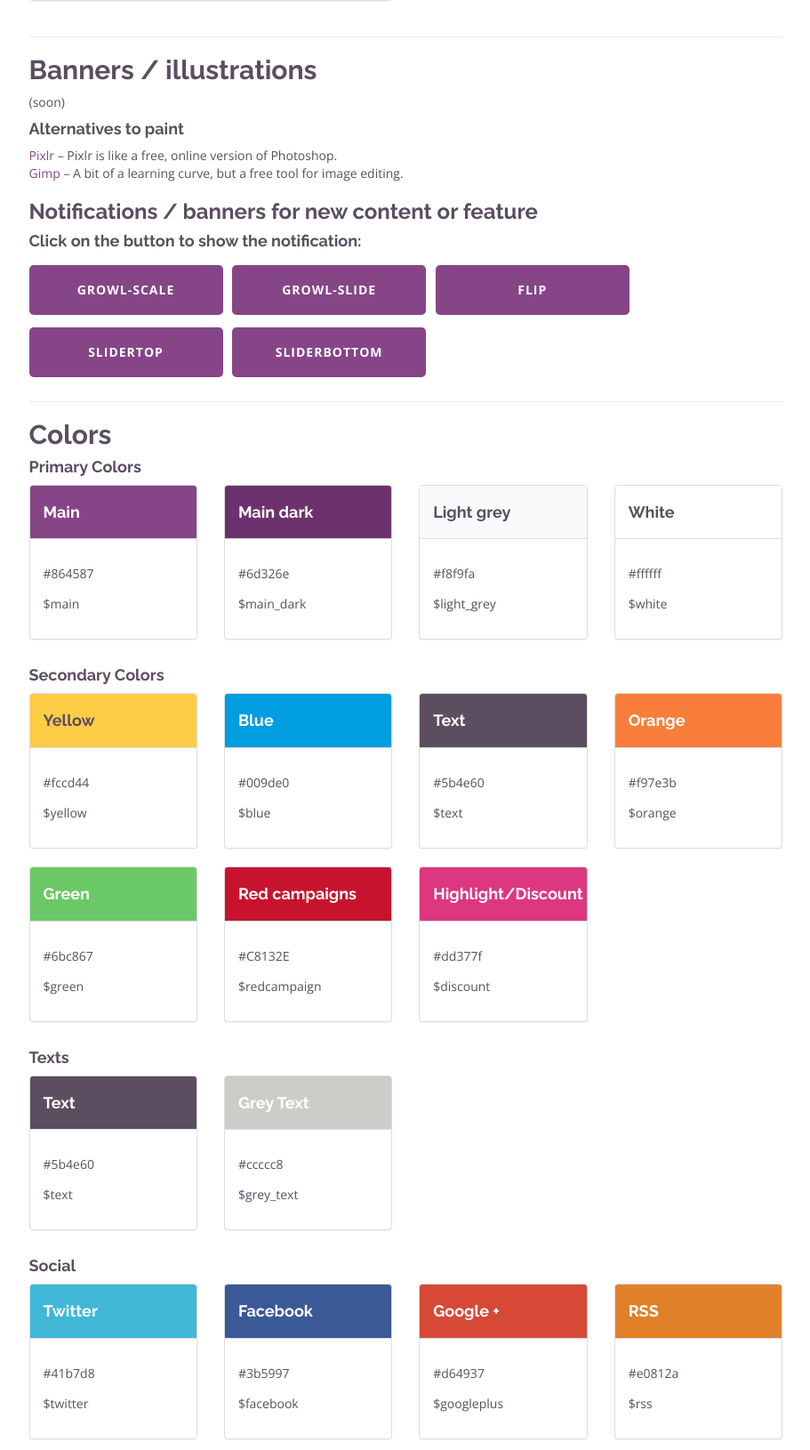
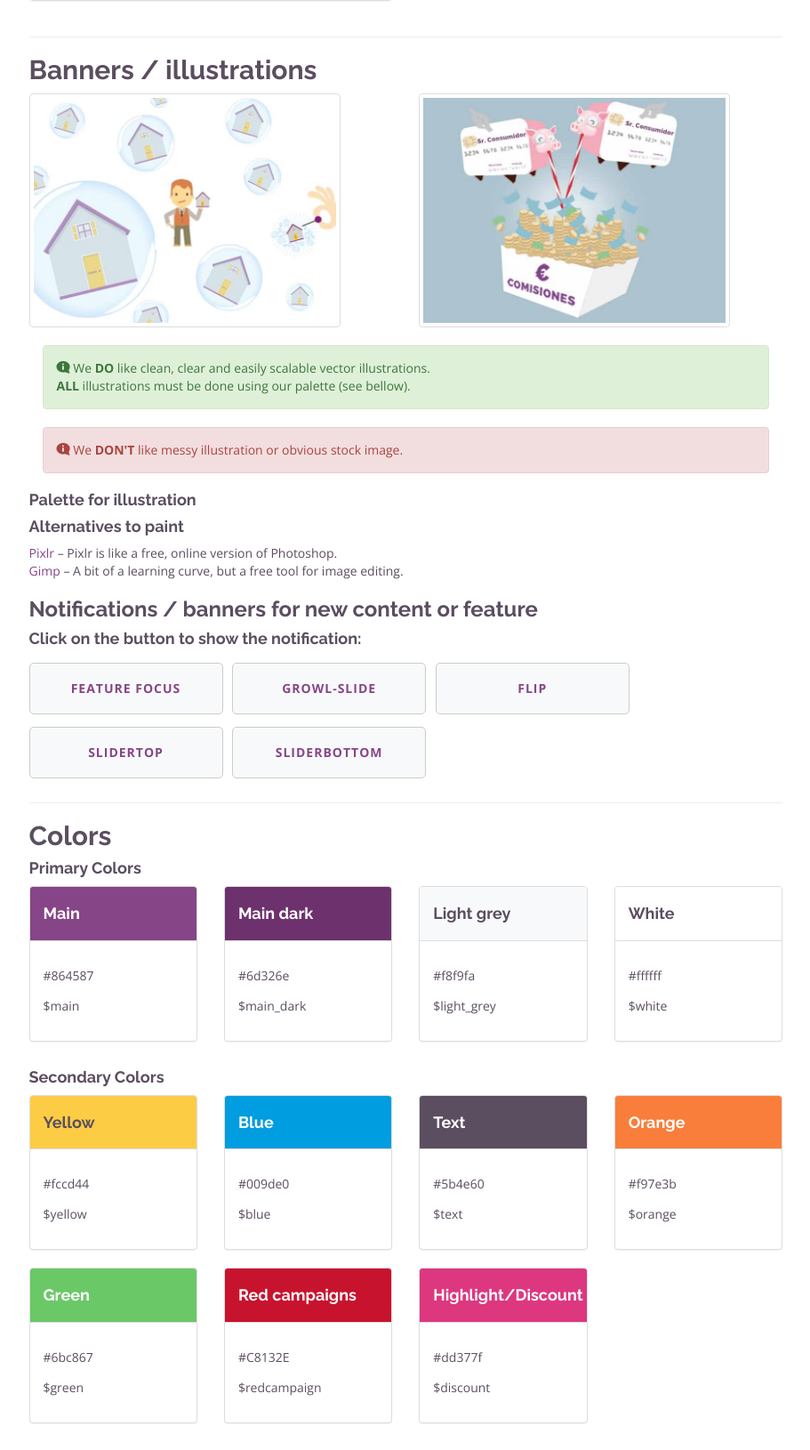
Before and after one commit to Robespra/kelisto-styleguide, a PHP site: page / in a window 1280 px wide. Shown: the part 4870-6500 px from the top of the page at 89% size, without its empty margins (330-1241 px from the left). Run offline with PHP 8.4, Linux system fonts and the light colour scheme.

Commit message:
added banners and illustration missing parts

```diff
--- a/index.html
+++ b/index.html
@@ -391,7 +391,30 @@ Usability & User Experience Community</a>
                   </div>
                 <hr>
                 <h2 id="sec4">Banners / illustrations</h2>
-                (soon)
+                <div class="row">
+                  <div class="col-md-6">
+                    <img src="img/banner-burbujainmo.jpg" class="img-responsive img-thumbnail img-left" width='350' height='261'>
+                  </div>
+                  <div class="col-md-6">
+                    <img src="img/banner-campaign.jpg" class="img-responsive img-thumbnail img-right" width='350' height='261'>
+                  </div>
+                </div>
+                </br>
+                <div class="col-md-12">
+                 <div class="alert alert-success">
+                  <i class="icon-info"></i>
+                  We <strong>DO</strong> like clean, clear and easily scalable vector illustrations.
+                  </br><strong>ALL</strong> illustrations must be done using our palette (see bellow).
+                  </div>
+                </div>
+
+                <div class="col-md-12">
+                 <div class="alert alert-danger">
+                  <i class="icon-info"></i>
+                  We <strong>DON'T</strong> like messy illustration or obvious stock image.
+                  </div>
+                </div>
+                <h4>Palette for illustration</h4>
                 <h4>Alternatives to paint</h4>
                 <a href="http://www.pixlr.com" target="_blank">Pixlr</a> – Pixlr is like a free, online version of Photoshop.
               </br>
@@ -401,7 +424,7 @@ Usability & User Experience Community</a>
                 <h3>Notifications / banners for new content or feature</h3>
                 <h4>Click on the button to show the notification:</h4>
                 <button id="notification-trigger-growl-scale" class="progress-button">
-                  <span class="content">Growl-Scale</span>
+                  <span class="content">Feature focus</span>
                   <span class="progress"></span>
                 </button>
 
@@ -2143,7 +2166,48 @@ Specific campaign dominant
               (soon)
               <hr class="col-md-12">
               <h2 id="sec7">Forms</h2>
-              (soon)
+              <label>
+                <input type="checkbox">Confirmo que he leído y acepto la
+                <a href: "http://www.kelisto.es/terminos-de-uso", target: '_blank'> política de privacidad</a>
+              </label>
+
+              <pre>
+                input[type="radio"], input[type="checkbox"] {
+                  -webkit-appearance: none;
+                  position: relative;
+                  border-radius: 3em;
+                  display: inline-block;
+                  vertical-align: middle;
+                  margin: -0.3em 0.25em 0 0;
+                  padding: 0;
+                  width: 1.3em;
+                  height: 1.3em;
+                  background: white;
+                  border-radius: 50%;
+                  font-size: 0.9em;
+                  cursor: pointer;
+                  box-shadow: inset 0 1px 1px #999999;
+                  -webkit-transition: box-shadow 200ms, border-color 200ms, background 300ms;
+                  -moz-transition: box-shadow 200ms, border-color 200ms, background 300ms;
+                  transition: box-shadow 200ms, border-color 200ms, background 300ms;
+                  &:hover{
+                    border:solid 2px $blue;
+                  }
+                  &:checked{
+                    background: $blue;
+                    box-shadow: inset 0 1px 3px #666666, inset 0 0 0 0.4em white;
+                  }
+                  &:checked:hover{
+                    box-shadow: inset 0 1px 0px $blue, inset 0 0 0 0.3em white, 0 0 1px 3px $blue;
+                    border:solid 1px $blue;
+                  }
+                  &:checked:active{
+                    background: $blue;
+                    border:solid 1px $blue;
+                    box-shadow:none;
+                  }
+                }
+              </pre>
               <hr class="col-md-12">
               <h2 id="sec8">Mediaqueries</h2>
               (soon)
@@ -2182,7 +2246,7 @@ $(this).addClass('current');
 
             // create the notification
             var notification = new NotificationFx({
-              message : '<p>This is just a simple notice. Everything is in order and this is a <a href="#">simple link</a>.</p>',
+              message : '<p>This is just a simple notice for a new feature. And this is a <a href="#">simple link</a>.</p>',
               layout : 'growl',
               effect : 'scale',
               type : 'notice', // notice, warning, error or success
@@ -2217,7 +2281,7 @@ $(this).addClass('current');
 
             // create the notification
             var notification = new NotificationFx({
-              message : '<p>This notification has slight elasticity to it thanks to <a href="http://bouncejs.com/">bounce.js</a>.</p>',
+              message : '<p>This notification can be use to catch attention on new content/feature/offer. It has slight elasticity to it thanks to <a href="http://bouncejs.com/">bounce.js</a>.</p>',
               layout : 'growl',
               effect : 'slide',
               type : 'notice', // notice, warning or error
@@ -2287,7 +2351,7 @@ $(this).addClass('current');
 
             // create the notification
             var notification = new NotificationFx({
-              message : '<span class="icon icon-megaphone"></span><p>You have some interesting news in your inbox. Go <a href="#">check it out</a> now.</p>',
+              message : '<span class="icon icon-kelisto-circle"></span><p>We have some interesting news/features/offer for you. Go <a href="#">check it out</a> now.</p>',
               layout : 'bar',
               effect : 'slidetop',
               type : 'notice', // notice, warning or error
@@ -2322,7 +2386,7 @@ $(this).addClass('current');
 
             // create the notification
             var notification = new NotificationFx({
-              message : '<span class="icon icon-megaphone"></span><p>You have some interesting news in your inbox. Go <a href="#">check it out</a> now.</p>',
+              message : '<span class="icon icon-kelisto-circle"></span><p>We have some interesting news/features/offer for you. Go <a href="#">check it out</a> now.</p>',
               layout : 'bar-bottom',
               effect : 'slidebottom',
               type : 'notice', // notice, warning or error
--- a/styles.css
+++ b/styles.css
@@ -558,7 +558,7 @@ p {
   margin:.5em .5em .5em 0;
   outline: none;
   border: none;
-  color: #fff;
+  color: #864587;
   text-transform: uppercase;
   font-weight: 700;
   letter-spacing: 1px;
@@ -567,7 +567,8 @@ p {
   line-height: 4;
   overflow: hidden;
   border-radius: 5px;
-  background: #864587;
+  background: #f8f9fa;
+  border:solid 1px #ccccc8;
 }
 .progress-button:hover {
   opacity:0.9;
@@ -1076,8 +1085,21 @@ p {
 
 /* Scale */
 .ns-effect-scale {
-  background: rgba(0, 157, 224, 0.88);
-  box-shadow: 0 25px 10px -15px rgba(0,0,0,0.05);
+  background: inset 4.5em 0 rgba(0, 157, 224, 0.88);
+}
+
+.ns-effect-scale:after
+{
+content: '';
+position: absolute;
+border-style: solid;
+border-width: 0 15px 15px;
+border-color: rgba(0, 157, 224, 0.58) transparent;
+display: block;
+width: 0;
+z-index: 1;
+top: -15px;
+left: 130px;
 }
 
 .ns-effect-scale a {
```
Also changed, not shown: other parts of styles.css (+80 -8 lines), img/banner-burbujainmo.jpg (added), img/banner-campaign.jpg (added).
